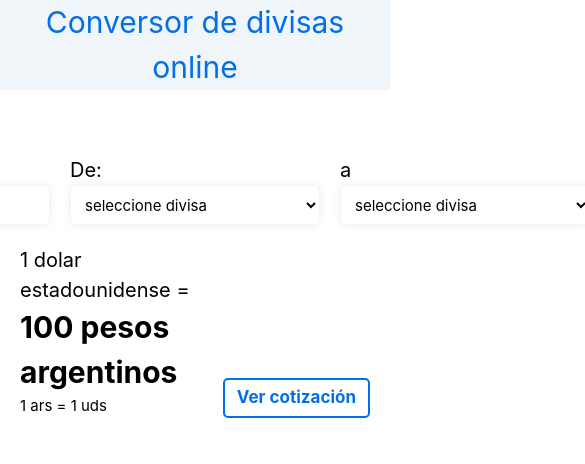
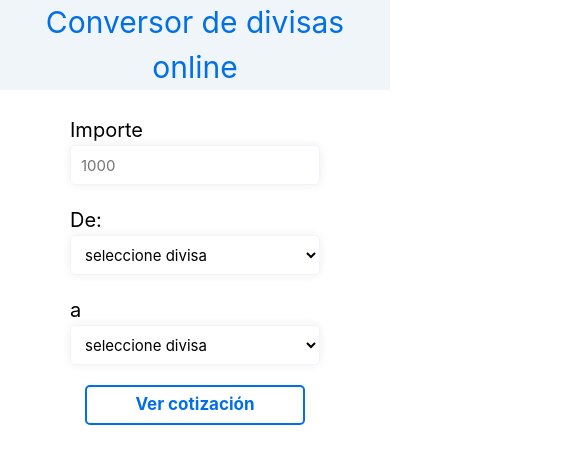
Before and after one commit to vitteridev/exchange-app, a plain HTML site: page index.html in a window 390 px wide. Shown: the whole page, 585 px wide, since content can reach past the window. Drawn offline with Linux system fonts and the light colour scheme; no server answers.

Commit message:
agrego media queries

```diff
--- a/index.css
+++ b/index.css
@@ -13,11 +13,21 @@
   align-items: center;
   gap: 20px;
 }
+@media (max-width: 890px) {
+  #formulario {
+    margin-top: 5px;
+  }
+}
 
 .importe__contenedor {
   display: flex;
   justify-content: space-around;
   gap: 20px;
+}
+@media (max-width: 890px) {
+  .importe__contenedor {
+    flex-direction: column;
+  }
 }
 
 label {
@@ -43,14 +53,36 @@ select {
   flex-direction: row;
   justify-content: space-around;
 }
+@media (max-width: 890px) {
+  .resultados__contenedor {
+    text-align: center;
+    flex-direction: column;
+  }
+}
+
 p {
   font-size: 2rem;
+}
+@media (max-width: 890px) {
+  p {
+    font-size: 1.5rem;
+  }
 }
 .cotizacion {
   font-size: 3rem;
 }
+@media (max-width: 890px) {
+  .cotizacion {
+    font-size: 2.5rem;
+  }
+}
 .cotizacion__base {
   font-size: 1.5rem;
+}
+@media (max-width: 890px) {
+  .cotizacion__base {
+    font-size: 1.1rem;
+  }
 }
 
 button {
@@ -70,6 +102,15 @@ button {
 button:hover {
   cursor: pointer;
 }
+@media (max-width: 890px) {
+  button {
+    align-self: center;
+  }
+}
+
+.oculto {
+  display: none;
+}
 
 .error {
   border: 2px solid tomato;
--- a/index.html
+++ b/index.html
@@ -41,10 +41,10 @@
           </div>
         </div>
         <div class="resultados__contenedor">
-          <div>
-            <p class="cotizacion__importe">1 dolar estadounidense =</p>
-            <strong class="cotizacion"> 100 pesos argentinos </strong>
-            <p class="cotizacion__base">1 ars = 1 uds</p>
+          <div class="oculto">
+            <p class="cotizacion__importe"></p>
+            <strong class="cotizacion"></strong>
+            <p class="cotizacion__base"></p>
           </div>
           <button id="btn-cotizacion" type="submit">Ver cotización</button>
         </div>
--- a/index.js
+++ b/index.js
@@ -59,6 +59,10 @@ function calcularDivisa(importe, divisaAConvertir) {
   return valorDivisa;
 }
 
+function mostrarResultado() {
+  document.querySelector(".oculto").classList.remove("oculto");
+}
+
 function validarFormulario(event) {
   const form = document.getElementById("formulario");
 
@@ -93,6 +97,7 @@ function validarFormulario(event) {
           $cotizacionParrafo.textContent = `${divisaConvertida} ${$divisaAConvertir}`;
           $divisaValorBaseParrafo.textContent = `1 ${$divisaBase} = ${divisas[$divisaAConvertir]} ${$divisaAConvertir}`;
         });
+      mostrarResultado();
     } catch (error) {
       console.log("algo salio mal", error);
     }
```
